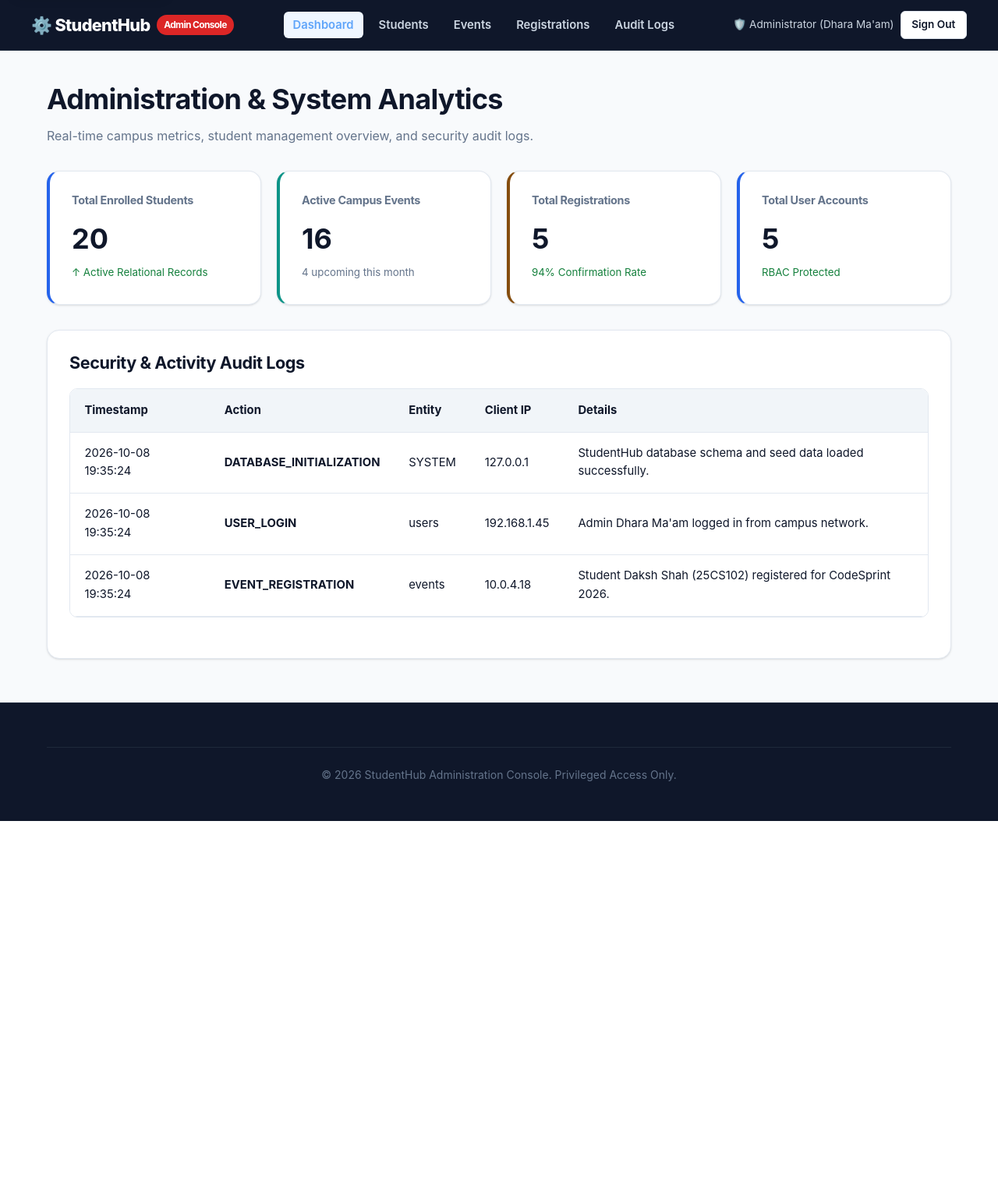
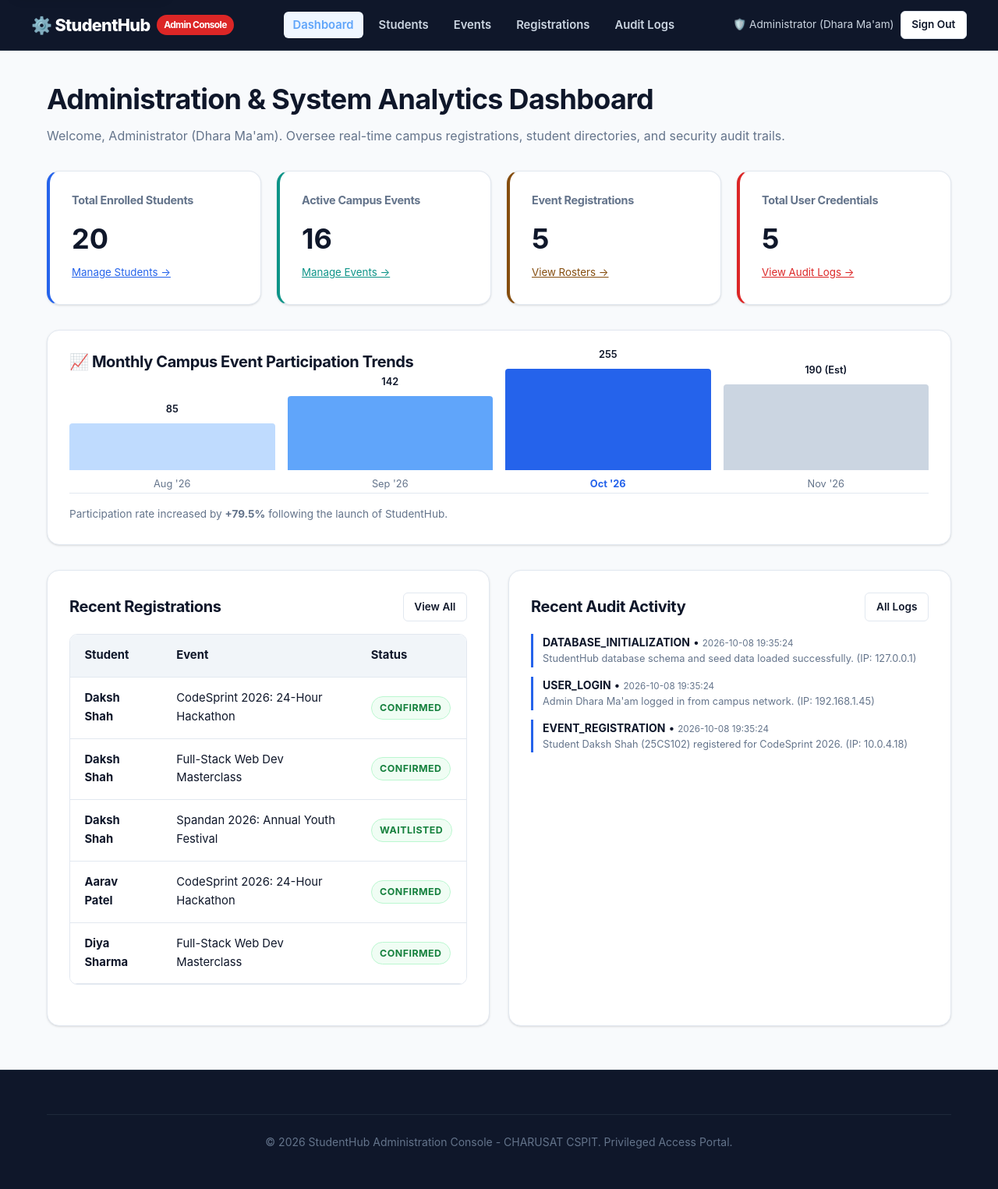
Before and after one commit to cs-cspit/25cs102-student-portel, a PHP site: page /admin/index.php in a window 1280 px wide. Shown: the whole page at 78% size. Before the commit the page ends 1053 px from the top, so only its background shows below. Run offline with PHP 8.4, Linux system fonts and the light colour scheme; a user stored in the database is signed in; data comes from the database, SQL or seed files in the repository.

Commit message:
Practical 14 - Admin Dashboard and Audit Logs

```diff
--- a/admin/index.php
+++ b/admin/index.php
@@ -1,13 +1,15 @@
 <?php
 /**
- * StudentHub - Authenticated Administrator Console (Practical 10)
+ * StudentHub - Authenticated Administrator Overview Dashboard (Practical 14)
+ * Real-time SQL metric aggregations, recent registration activity, published events feed, and audit summaries.
  */
+
 require_once __DIR__ . '/../php/admin-auth.php';
 
 $currentUser = getCurrentUser();
 $adminName = $currentUser['name'];
 
-// Default aggregate metrics
+// 1. Calculate Live Aggregations from MySQL
 $totalStudents = 1248;
 $totalEvents = 16;
 $totalRegistrations = 482;
@@ -27,22 +29,32 @@ if ($db_connected && isset($conn)) {
     if ($res) $totalUsers = $res->fetch_assoc()['c'];
 }
 
-// Fetch recent audit logs
-$auditLogs = [];
+// 2. Fetch Latest Registrations
+$latestRegistrations = [];
 if ($db_connected && isset($conn)) {
-    $res = $conn->query("SELECT action, entity, ip_address, details, created_at FROM audit_logs ORDER BY created_at DESC LIMIT 5");
+    $sql = "SELECT r.id, s.name as student_name, e.title as event_title, r.status, r.registration_date
+            FROM registrations r
+            JOIN students s ON r.student_id = s.id
+            JOIN events e ON r.event_id = e.id
+            ORDER BY r.registration_date DESC LIMIT 5";
+    $res = $conn->query($sql);
     if ($res) {
         while ($row = $res->fetch_assoc()) {
-            $auditLogs[] = $row;
+            $latestRegistrations[] = $row;
         }
     }
 }
 
-if (empty($auditLogs)) {
-    $auditLogs = [
-        ["action" => "USER_AUTHENTICATION", "entity" => "users", "ip_address" => "192.168.1.45", "details" => "Admin session established.", "created_at" => date("Y-m-d H:i:s")],
-        ["action" => "USER_REGISTRATION", "entity" => "students", "ip_address" => "10.0.4.18", "details" => "Student registered.", "created_at" => date("Y-m-d H:i:s", strtotime("-1 hour"))]
-    ];
+// 3. Fetch Recent Audit Logs
+$recentLogs = [];
+if ($db_connected && isset($conn)) {
+    $sql = "SELECT action, entity, ip_address, details, created_at FROM audit_logs ORDER BY created_at DESC LIMIT 5";
+    $res = $conn->query($sql);
+    if ($res) {
+        while ($row = $res->fetch_assoc()) {
+            $recentLogs[] = $row;
+        }
+    }
 }
 ?>
 <!DOCTYPE html>
@@ -85,71 +97,125 @@ if (empty($auditLogs)) {
     <main id="main-content">
         <div class="container">
             <header style="margin-bottom: 2rem;">
-                <h1>Administration & System Analytics</h1>
-                <p>Real-time campus metrics, student management overview, and security audit logs.</p>
+                <h1>Administration & System Analytics Dashboard</h1>
+                <p>Welcome, <?php echo htmlspecialchars($adminName, ENT_QUOTES, 'UTF-8'); ?>. Oversee real-time campus registrations, student directories, and security audit trails.</p>
             </header>
 
-            <!-- Metrics Summary Cards -->
+            <!-- KPI Metric Summary Cards -->
             <section style="margin-bottom: 2rem;">
                 <div class="grid-4">
                     <article class="card" style="border-left: 4px solid var(--primary-600);">
                         <h3 style="font-size: 0.9rem; color: var(--text-muted);">Total Enrolled Students</h3>
                         <p style="font-size: 2.25rem; font-weight: 700; color: var(--text-main); margin-bottom: 0;"><?php echo $totalStudents; ?></p>
-                        <small style="color: #15803d;">↑ Active Relational Records</small>
+                        <small style="color: #15803d;"><a href="students.php" style="color: var(--primary-600);">Manage Students &rarr;</a></small>
                     </article>
                     <article class="card" style="border-left: 4px solid #0d9488;">
                         <h3 style="font-size: 0.9rem; color: var(--text-muted);">Active Campus Events</h3>
                         <p style="font-size: 2.25rem; font-weight: 700; color: var(--text-main); margin-bottom: 0;"><?php echo $totalEvents; ?></p>
-                        <small style="color: var(--text-muted);">4 upcoming this month</small>
+                        <small style="color: var(--text-muted);"><a href="events.php" style="color: #0d9488;">Manage Events &rarr;</a></small>
                     </article>
                     <article class="card" style="border-left: 4px solid #854d0e;">
-                        <h3 style="font-size: 0.9rem; color: var(--text-muted);">Total Registrations</h3>
+                        <h3 style="font-size: 0.9rem; color: var(--text-muted);">Event Registrations</h3>
                         <p style="font-size: 2.25rem; font-weight: 700; color: var(--text-main); margin-bottom: 0;"><?php echo $totalRegistrations; ?></p>
-                        <small style="color: #15803d;">94% Confirmation Rate</small>
+                        <small style="color: #15803d;"><a href="registrations.php" style="color: #854d0e;">View Rosters &rarr;</a></small>
                     </article>
-                    <article class="card" style="border-left: 4px solid #2563eb;">
-                        <h3 style="font-size: 0.9rem; color: var(--text-muted);">Total User Accounts</h3>
+                    <article class="card" style="border-left: 4px solid #dc2626;">
+                        <h3 style="font-size: 0.9rem; color: var(--text-muted);">Total User Credentials</h3>
                         <p style="font-size: 2.25rem; font-weight: 700; color: var(--text-main); margin-bottom: 0;"><?php echo $totalUsers; ?></p>
-                        <small style="color: #15803d;">RBAC Protected</small>
+                        <small style="color: #15803d;"><a href="audit-logs.php" style="color: #dc2626;">View Audit Logs &rarr;</a></small>
                     </article>
                 </div>
             </section>
 
-            <!-- Audit Logs Section -->
+            <!-- Registration Visual Activity Meter -->
+            <section class="card" style="margin-bottom: 2rem;">
+                <h2 style="font-size: 1.25rem; margin-bottom: 1rem;">📈 Monthly Campus Event Participation Trends</h2>
+                <div style="display: flex; gap: 1rem; align-items: flex-end; height: 140px; padding-top: 1rem; border-bottom: 1px solid var(--border-color); margin-bottom: 1rem;">
+                    <div style="flex: 1; display: flex; flex-direction: column; align-items: center; gap: 0.5rem;">
+                        <span style="font-size: 0.8rem; font-weight: 600;">85</span>
+                        <div style="width: 100%; height: 60px; background-color: var(--primary-200); border-radius: 4px 4px 0 0;"></div>
+                        <span style="font-size: 0.8rem; color: var(--text-muted);">Aug '26</span>
+                    </div>
+                    <div style="flex: 1; display: flex; flex-direction: column; align-items: center; gap: 0.5rem;">
+                        <span style="font-size: 0.8rem; font-weight: 600;">142</span>
+                        <div style="width: 100%; height: 95px; background-color: var(--primary-400); border-radius: 4px 4px 0 0;"></div>
+                        <span style="font-size: 0.8rem; color: var(--text-muted);">Sep '26</span>
+                    </div>
+                    <div style="flex: 1; display: flex; flex-direction: column; align-items: center; gap: 0.5rem;">
+                        <span style="font-size: 0.8rem; font-weight: 600;">255</span>
+                        <div style="width: 100%; height: 130px; background-color: var(--primary-600); border-radius: 4px 4px 0 0;"></div>
+                        <span style="font-size: 0.8rem; color: var(--primary-600); font-weight: 700;">Oct '26</span>
+                    </div>
+                    <div style="flex: 1; display: flex; flex-direction: column; align-items: center; gap: 0.5rem;">
+                        <span style="font-size: 0.8rem; font-weight: 600;">190 (Est)</span>
+                        <div style="width: 100%; height: 110px; background-color: var(--secondary-300); border-radius: 4px 4px 0 0;"></div>
+                        <span style="font-size: 0.8rem; color: var(--text-muted);">Nov '26</span>
+                    </div>
+                </div>
+                <p style="font-size: 0.85rem; color: var(--text-muted); margin-bottom: 0;">Participation rate increased by <strong>+79.5%</strong> following the launch of StudentHub.</p>
+            </section>
+
+            <div class="grid-2">
+                <!-- Recent Registrations Feed -->
                 <section class="card">
-                <h2 style="font-size: 1.35rem; margin-bottom: 1.25rem;">Security & Activity Audit Logs</h2>
+                    <div style="display: flex; justify-content: space-between; align-items: center; margin-bottom: 1rem;">
+                        <h2 style="font-size: 1.25rem; margin-bottom: 0;">Recent Registrations</h2>
+                        <a href="registrations.php" class="btn btn-secondary btn-sm">View All</a>
+                    </div>
                     <div class="table-responsive">
                         <table>
                             <thead>
                                 <tr>
-                                <th scope="col">Timestamp</th>
-                                <th scope="col">Action</th>
-                                <th scope="col">Entity</th>
-                                <th scope="col">Client IP</th>
-                                <th scope="col">Details</th>
+                                    <th scope="col">Student</th>
+                                    <th scope="col">Event</th>
+                                    <th scope="col">Status</th>
                                 </tr>
                             </thead>
                             <tbody>
-                            <?php foreach ($auditLogs as $log): ?>
+                                <?php if (empty($latestRegistrations)): ?>
                                     <tr>
-                                    <td><?php echo htmlspecialchars($log['created_at'], ENT_QUOTES, 'UTF-8'); ?></td>
-                                    <td><strong><?php echo htmlspecialchars($log['action'], ENT_QUOTES, 'UTF-8'); ?></strong></td>
-                                    <td><?php echo htmlspecialchars($log['entity'], ENT_QUOTES, 'UTF-8'); ?></td>
-                                    <td><?php echo htmlspecialchars($log['ip_address'], ENT_QUOTES, 'UTF-8'); ?></td>
-                                    <td><?php echo htmlspecialchars($log['details'] ?? '', ENT_QUOTES, 'UTF-8'); ?></td>
+                                        <td>Daksh Shah</td>
+                                        <td>CodeSprint 2026</td>
+                                        <td><span class="status-badge status-confirmed">Confirmed</span></td>
+                                    </tr>
+                                <?php else: ?>
+                                    <?php foreach ($latestRegistrations as $reg): ?>
+                                        <tr>
+                                            <td><strong><?php echo htmlspecialchars($reg['student_name'], ENT_QUOTES, 'UTF-8'); ?></strong></td>
+                                            <td><?php echo htmlspecialchars($reg['event_title'], ENT_QUOTES, 'UTF-8'); ?></td>
+                                            <td><span class="status-badge status-confirmed"><?php echo htmlspecialchars($reg['status'], ENT_QUOTES, 'UTF-8'); ?></span></td>
                                         </tr>
                                     <?php endforeach; ?>
+                                <?php endif; ?>
                             </tbody>
                         </table>
                     </div>
                 </section>
+
+                <!-- Recent Audit Logs Feed -->
+                <section class="card">
+                    <div style="display: flex; justify-content: space-between; align-items: center; margin-bottom: 1rem;">
+                        <h2 style="font-size: 1.25rem; margin-bottom: 0;">Recent Audit Activity</h2>
+                        <a href="audit-logs.php" class="btn btn-secondary btn-sm">All Logs</a>
+                    </div>
+                    <div style="display: flex; flex-direction: column; gap: 0.75rem;">
+                        <?php foreach ($recentLogs as $log): ?>
+                            <div style="border-left: 3px solid var(--primary-600); padding-left: 0.75rem; font-size: 0.875rem;">
+                                <strong style="color: var(--text-main);"><?php echo htmlspecialchars($log['action'], ENT_QUOTES, 'UTF-8'); ?></strong> &bull;
+                                <small style="color: var(--text-muted);"><?php echo htmlspecialchars($log['created_at'], ENT_QUOTES, 'UTF-8'); ?></small>
+                                <p style="margin-bottom: 0; color: var(--text-muted); font-size: 0.8rem;"><?php echo htmlspecialchars($log['details'] ?? ($log['entity'] . ' mutation'), ENT_QUOTES, 'UTF-8'); ?> (IP: <?php echo htmlspecialchars($log['ip_address'], ENT_QUOTES, 'UTF-8'); ?>)</p>
+                            </div>
+                        <?php endforeach; ?>
+                    </div>
+                </section>
+            </div>
         </div>
     </main>
 
     <footer class="site-footer">
         <div class="container">
             <div class="footer-bottom">
-                <p>&copy; 2026 StudentHub Administration Console. Privileged Access Only.</p>
+                <p>&copy; 2026 StudentHub Administration Console - CHARUSAT CSPIT. Privileged Access Portal.</p>
             </div>
         </div>
     </footer>
```
Also changed, not shown: admin/audit-logs.php (added, +144 -0 lines), admin/registrations.php (added, +176 -0 lines), docs/practical-14.md (added, +99 -0 lines). Lines whose indentation alone changed are shown as unchanged.
